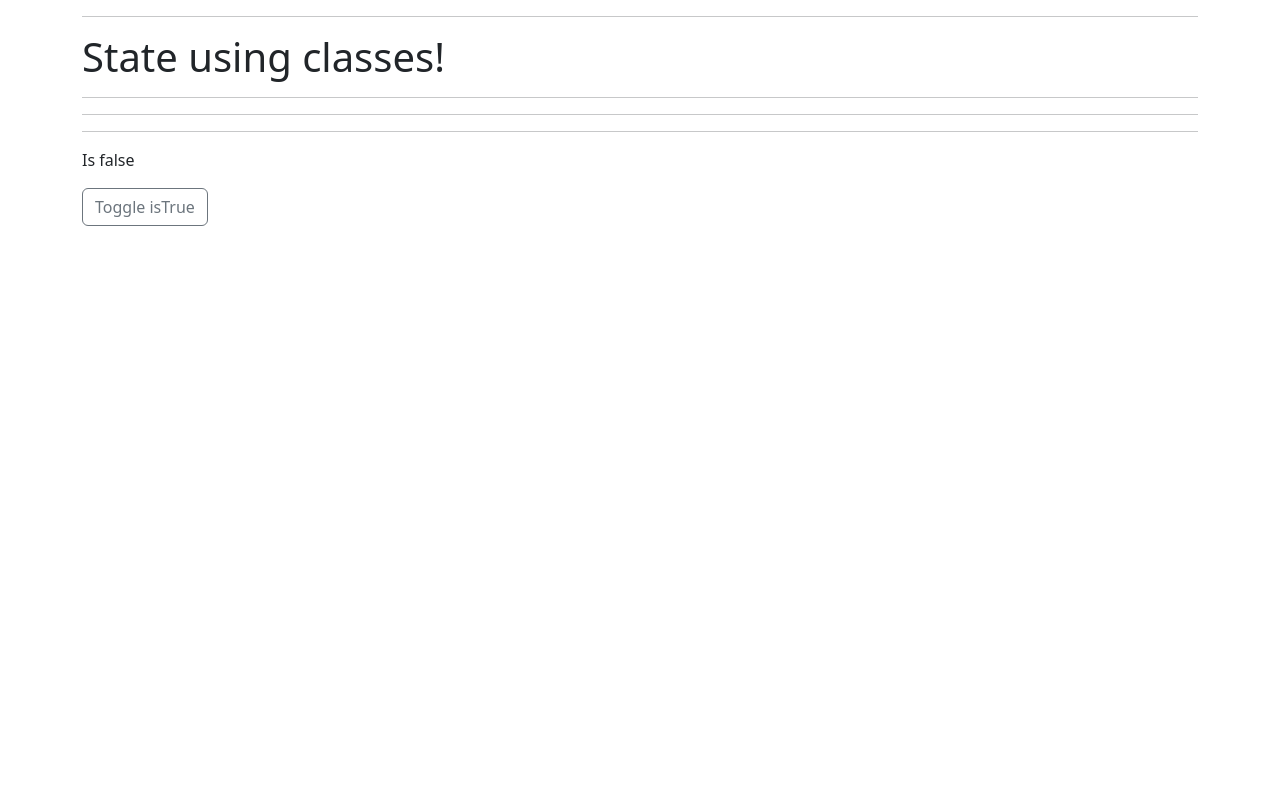
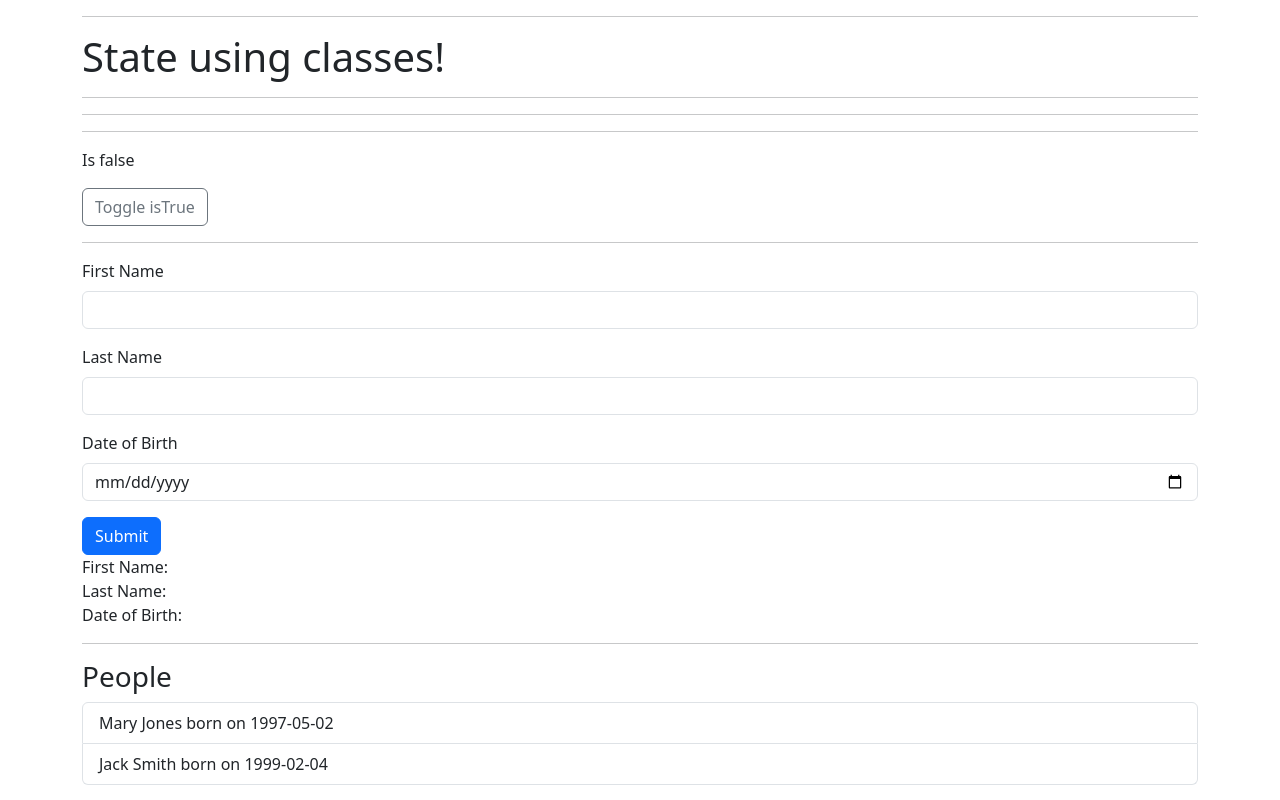
Before and after one commit to msaufi2325/my-app, a React (Create React App) app: page / in a window 1280 px wide. Built offline with nearby package versions, Linux system fonts and the light colour scheme.

Commit message:
Refactor code to use functional components, add form inputs for user details, and update AppClass component

```diff
--- a/src/AppClass.js
+++ b/src/AppClass.js
@@ -1,5 +1,6 @@
 import React, { Fragment, Component } from "react";
 import "./AppClass.css";
+import Input from "./Input";
 
 export default class AppClass extends Component {
   constructor(props) {
@@ -13,6 +14,28 @@ export default class AppClass extends Component {
       isTrue: false,
       crowd: [],
     };
+  }
+
+  componentDidMount() {
+    this.setState({
+      firstName: "",
+      lastName: "",
+      dob: "",
+      crowd: [
+        {
+          id: 1,
+          firstName: "Mary",
+          lastName: "Jones",
+          dob: "1997-05-02",
+        },
+        {
+          id: 2,
+          firstName: "Jack",
+          lastName: "Smith",
+          dob: "1999-02-04",
+        },
+      ],
+    });
   }
 
   toggleTrue = () => {
@@ -41,6 +64,65 @@ export default class AppClass extends Component {
         >
           Toggle isTrue
         </a>
+
+        <hr />
+        <form autoComplete="off" onSubmit={this.handleSubmit}>
+          <div className="mb-3">
+            <label className="form-label" htmlFor="first-name">
+              First Name
+            </label>
+            <input
+              type="text"
+              name="first-name"
+              id="first-name"
+              ref={this.firstNameRef}
+              autoComplete="first-name-new"
+              className="form-control"
+              onChange={(e) => this.setFirstName(e.target.value)}
+            ></input>
+          </div>
+
+          <Input
+            title="Last Name"
+            type="text"
+            ref={this.lastNameRef}
+            name="last-name"
+            autoComplete="last-name-new"
+            className="form-control"
+            onChange={(e) => this.setState({ lastName: e.target.value })}
+          ></Input>
+
+          <Input
+            title="Date of Birth"
+            type="date"
+            ref={this.dobRef}
+            name="dob"
+            autoComplete="dob-new"
+            className="form-control"
+            onChange={(e) => this.setState({ dob: e.target.value })}
+          ></Input>
+
+          <input
+            type="submit"
+            value="Submit"
+            className="btn btn-primary"
+          ></input>
+        </form>
+        <div>
+          First Name: {this.state.firstName} <br />
+          Last Name: {this.state.lastName} <br />
+          Date of Birth: {this.state.dob} <br />
+        </div>
+
+        <hr />
+        <h3>People</h3>
+        <ul className="list-group">
+          {this.state.crowd.map((person) => (
+            <li key={person.id} className="list-group-item">
+              {person.firstName} {person.lastName} born on {person.dob}
+            </li>
+          ))}
+        </ul>
       </>
     );
   }
```
